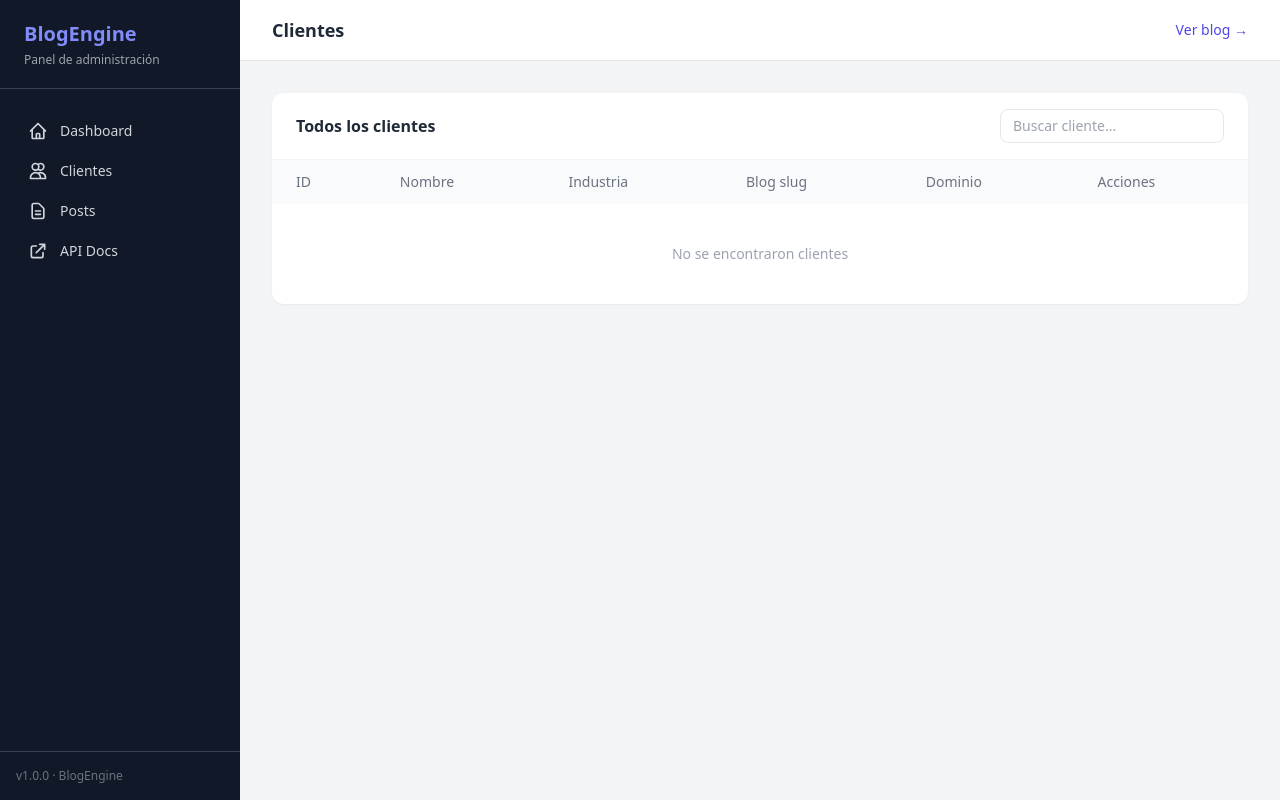
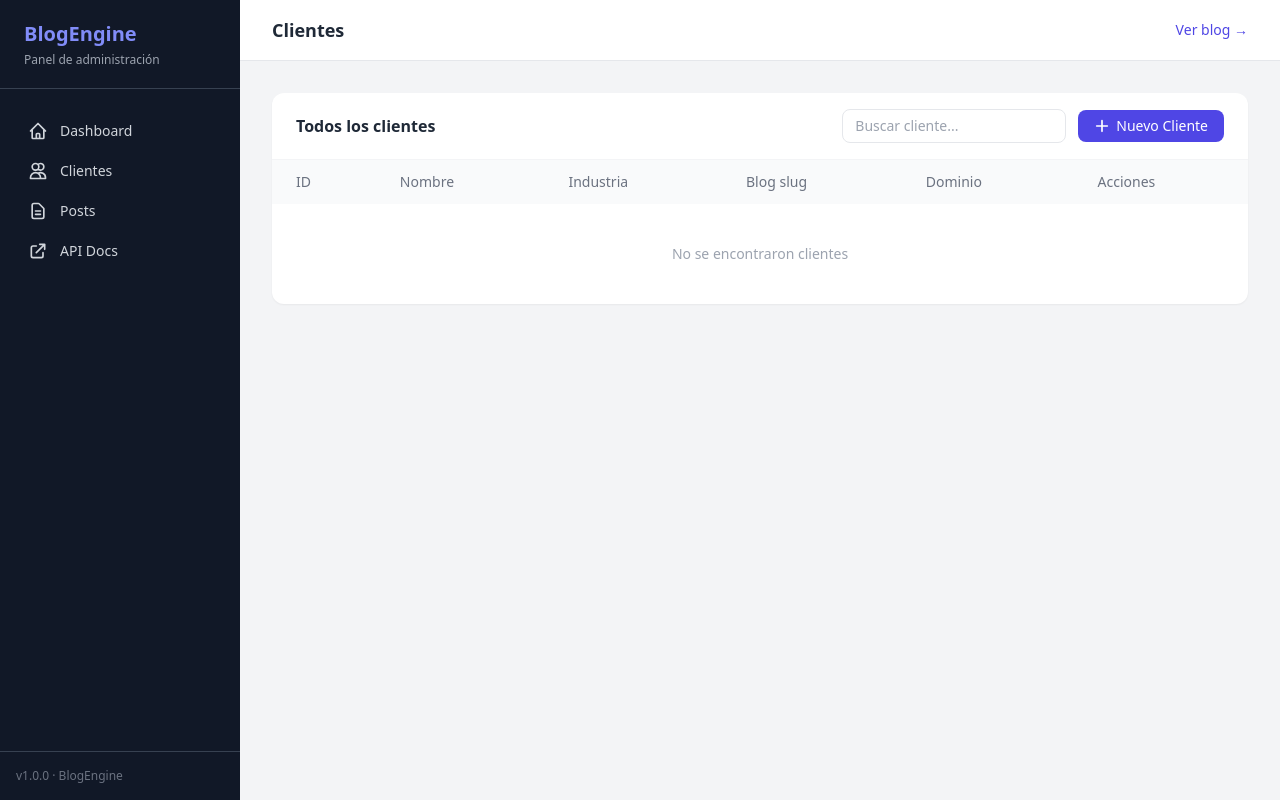
Before and after one commit to zayago22/blogengine, a Python web app: template templates/admin/clients.html in a window 1280 px wide. Run offline with Jinja, Linux system fonts and the light colour scheme; the template is opened without the code that fills it, so the values that code supplies are empty; some libraries are stand-ins or nearby versions.

Commit message:
feat: add Nuevo Cliente button to clients admin

```diff
--- a/templates/admin/clients.html
+++ b/templates/admin/clients.html
@@ -6,9 +6,19 @@
 <div class="bg-white rounded-xl shadow-sm">
     <div class="px-6 py-4 border-b border-gray-100 flex items-center justify-between">
         <h2 class="font-semibold text-gray-800">Todos los clientes</h2>
-        <input type="search" name="q" value="{{ q }}" placeholder="Buscar cliente..." hx-get="/admin/clients/"
-            hx-target="#clients-table" hx-trigger="keyup changed delay:300ms" hx-include="this"
-            class="border border-gray-200 rounded-lg px-3 py-1.5 text-sm w-56 focus:outline-none focus:ring-2 focus:ring-indigo-300" />
+        <div class="flex items-center gap-3">
+            <input type="search" name="q" value="{{ q }}" placeholder="Buscar cliente..." hx-get="/admin/clients/"
+                hx-target="#clients-table" hx-trigger="keyup changed delay:300ms" hx-include="this"
+                class="border border-gray-200 rounded-lg px-3 py-1.5 text-sm w-56 focus:outline-none focus:ring-2 focus:ring-indigo-300" />
+            <a href="/admin/clients/new"
+                class="inline-flex items-center gap-1.5 bg-indigo-600 hover:bg-indigo-700 text-white text-sm font-medium px-4 py-1.5 rounded-lg transition-colors">
+                <svg xmlns="http://www.w3.org/2000/svg" class="w-4 h-4" fill="none" viewBox="0 0 24 24"
+                    stroke="currentColor" stroke-width="2.5">
+                    <path stroke-linecap="round" stroke-linejoin="round" d="M12 4v16m8-8H4" />
+                </svg>
+                Nuevo Cliente
+            </a>
+        </div>
     </div>
     <div id="clients-table">
         {% include "admin/partials/clients_table.html" %}
```
